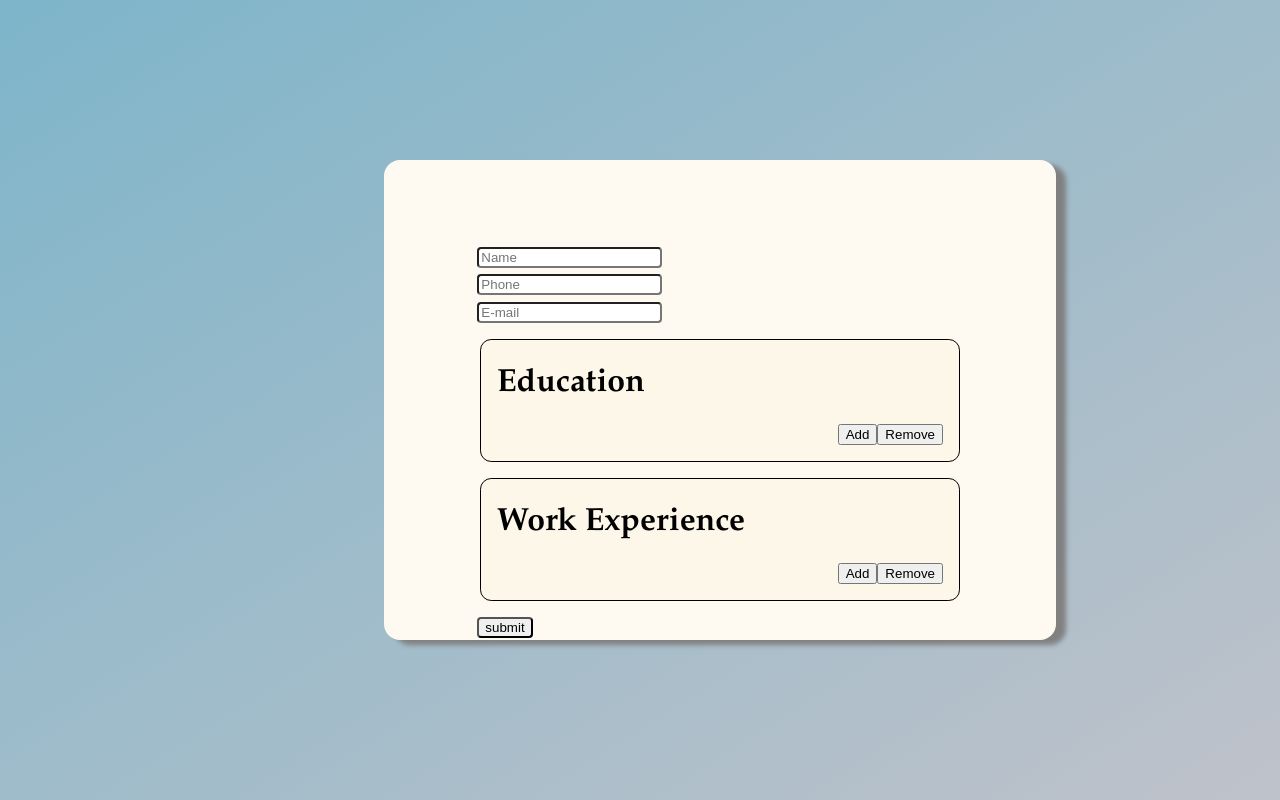
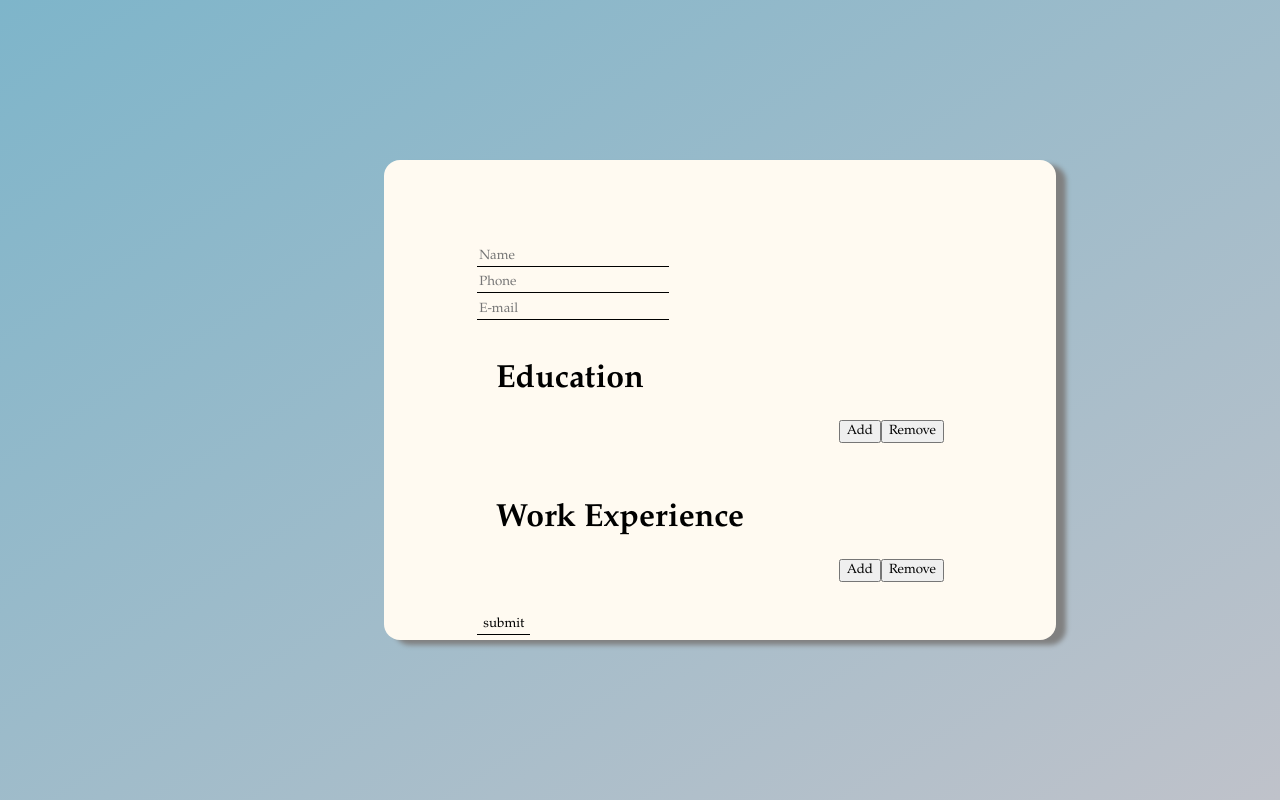
Before and after one commit to wavesinaroom/my_odin_project_cv_application, a React (Create React App) app: page / in a window 1280 px wide. Built offline with nearby package versions, Linux system fonts and the light colour scheme.

Commit message:
[Task] Change line color to straight

```diff
--- a/src/App.css
+++ b/src/App.css
@@ -1,4 +1,5 @@
 *{
+  font-family: 'Garamond', 'Georgia', 'Times New Roman';
   /*
   outline-style: solid;
   outline-width: 1px;
@@ -7,7 +8,6 @@
 }
 body {
   height: 100vh;
-  font-family: 'Garamond', 'Georgia', 'Times New Roman';
   background: linear-gradient(to bottom right,#7eb5ca,#bfc2ca );
 }
 
@@ -33,7 +33,11 @@ ul{
 }
 
 input{
-  border-radius: 0.3em;
+  border-top-style: none;
+  border-right-style: none;
+  border-left-style: none;
+  border-bottom:0.1em solid ;
+  background-color: transparent;
 }
 
 input[type=submit]{
@@ -49,20 +53,16 @@ input[type=submit]{
 .general>*{
   margin-left: 1em;
   margin-top: 0.5em;
+  margin-right: 3em;
 }
 
 .section{
-  background-color: #FDF7E9;
   padding: 1em;
   padding-top: 0.2em;
   margin: 1em;
-  border: thin, solid, black ;
-  border-radius: 0.7em;
-
 }
 
 .section .button-set{
   display: flex;
   justify-content: flex-end;
-  margin-top: -1..22em;
 }
```
